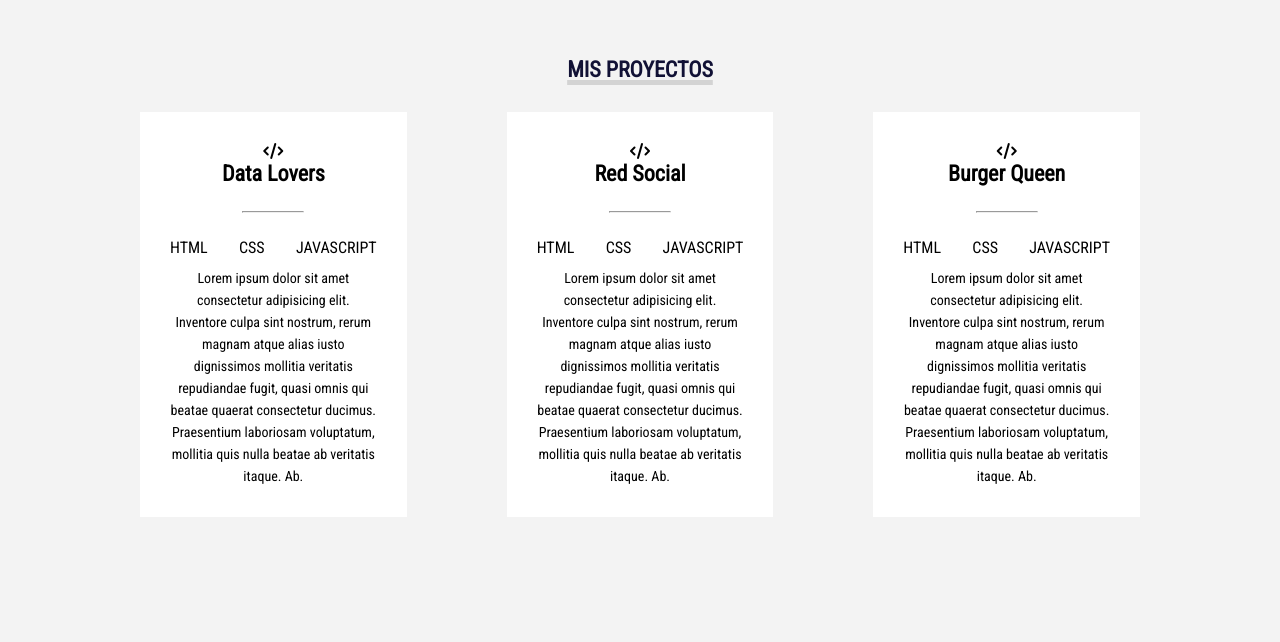
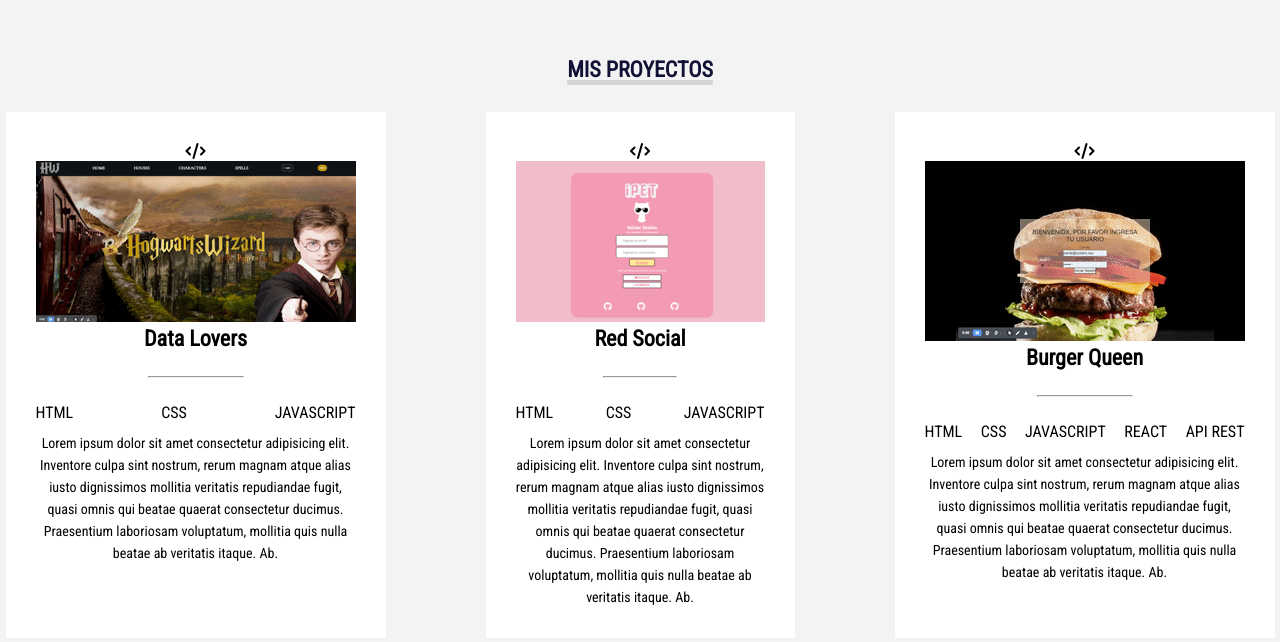
Before and after one commit to Seabird15/Portafolio, a plain HTML site: page index.html in a window 1280 px wide. Shown: the part 1571-2213 px from the top of the page. Drawn offline with Linux system fonts and the light colour scheme.

Commit message:
proyects

```diff
--- a/index.html
+++ b/index.html
@@ -64,6 +64,7 @@
         <div class="fila">
             <div class="proyecto">
                 <span class="icono"><i class="fa-solid fa-code"></i></span>
+                <img src="./imgs/ezgif.com-gif-maker.gif" alt="">
                     <h4>Data Lovers</h4>
                     <hr>
                     <ul class="proyectos-tag">
@@ -75,6 +76,7 @@
             </div>
             <div class="proyecto">
                 <span class="icono"><i class="fa-solid fa-code"></i></span>
+                <img src="./imgs/image (1).png" alt="">
                     <h4>Red Social</h4>
                     <hr>
                     <ul class="proyectos-tag">
@@ -87,12 +89,15 @@
             </div>
             <div class="proyecto">
                 <span class="icono"><i class="fa-solid fa-code"></i></span>
+                <img src="./imgs/ezgif.com-gif-maker (1).gif" alt="">
                     <h4>Burger Queen</h4>
                     <hr>
                     <ul class="proyectos-tag">
                         <li>HTML</li>
                         <li>CSS</li>
                         <li>JAVASCRIPT</li>
+                        <li>REACT</li>
+                        <li>API REST</li>
 
                     </ul>
                     <p>Lorem ipsum dolor sit amet consectetur adipisicing elit. Inventore culpa sint nostrum, rerum magnam atque alias iusto dignissimos mollitia veritatis repudiandae fugit, quasi omnis qui beatae quaerat consectetur ducimus. Praesentium laboriosam voluptatum, mollitia quis nulla beatae ab veritatis itaque. Ab.</p>
```
Also changed, not shown: imgs/ezgif.com-gif-maker (1).gif (added), imgs/ezgif.com-gif-maker.gif (added), imgs/image (1).png (added).
